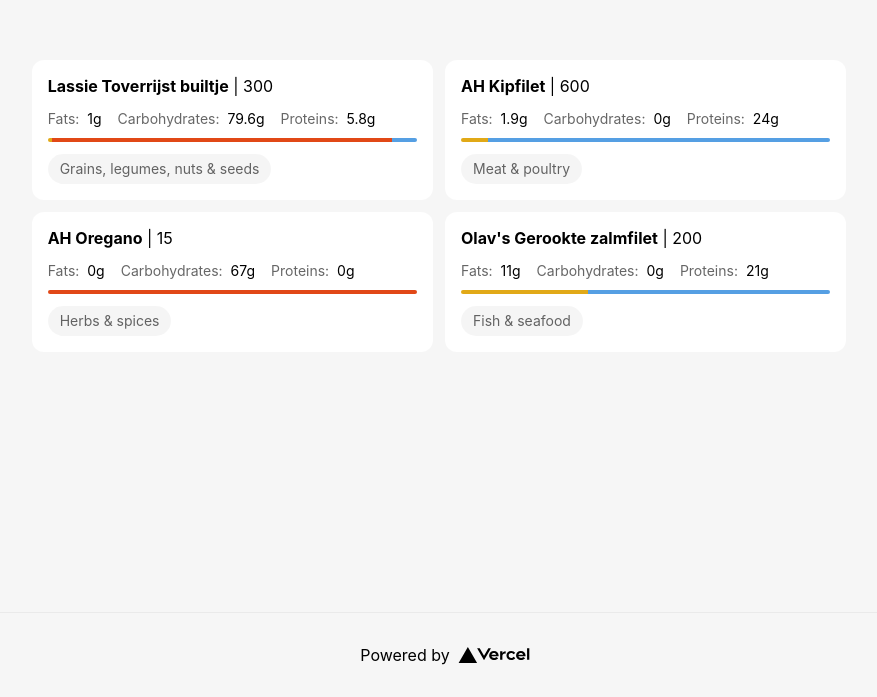
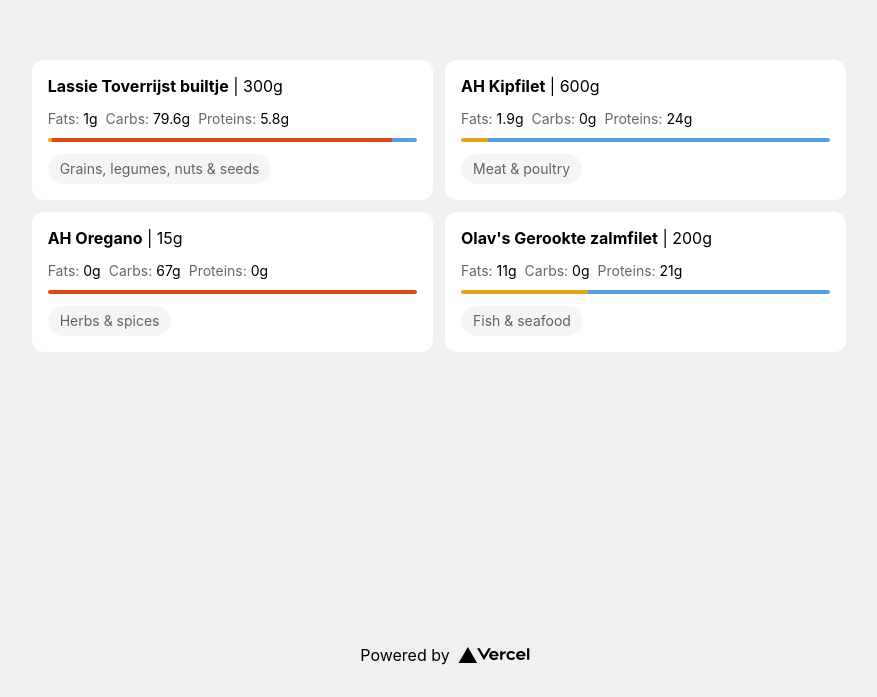
Before and after one commit to SergPerep/bite-me, a Next.js app in the folder client/: page / in a window 1280 px wide. Shown: the part 188-885 px from the top of the page, without its empty margins (195-1072 px from the left). Built offline with nearby package versions, Linux system fonts and the light colour scheme.

Commit message:
Split Food component on a number of smaller components

```diff
--- a/client/components/FoodList.tsx
+++ b/client/components/Food/FoodItem.tsx
@@ -1,11 +1,12 @@
 import Nutrients from "./Nutrients";
 import Categories from "./Categories";
-import { Food, Foods } from "../types";
+import { Food } from "../../types";
 
 const FoodItem = ({ food }: { food: Food}) => {
     return <div className="food">
         <div className="food__header">
-            <span className="food__title">{food.name.nl}</span><span className="food__package-size"> | {food.packageSize}</span>
+            <span className="food__title">{food.name.nl}</span>
+            <span className="food__package-size"> | {food.packageSize}{food.unit}</span>
         </div>
         <Nutrients nutrientVals={{
             fatsNum: food.nutrition.fats,
@@ -15,10 +16,4 @@
     </div>
 }
 
-const FoodList = ({ foods }: { foods: Foods }) => {
-    return <div className="foods">
-        {foods.map((food, index) => <FoodItem food={food} key={index} />)}
-    </div>
-}
-
-export default FoodList;
+export default FoodItem;
--- /dev/null
+++ b/client/components/Food/FoodList.tsx
@@ -0,0 +1,10 @@
+import FoodItem from "./FoodItem";
+import { Foods } from "../../types";
+
+const FoodList = ({ foods }: { foods: Foods }) => {
+    return <div className="foods">
+        {foods.map((food, index) => <FoodItem food={food} key={index} />)}
+    </div>
+}
+
+export default FoodList;
--- /dev/null
+++ b/client/components/Food/Nutrient.tsx
@@ -0,0 +1,8 @@
+const Nutrient = ({ title, value }: { title: string, value: number }) => {
+    return <span className="food__nutrient">
+            <span className="title">{`${title}: `}</span>
+            <span className="value"> {`${value}g`}</span>
+        </span>
+}
+
+export default Nutrient;
--- /dev/null
+++ b/client/components/Food/NutrientBar.tsx
@@ -0,0 +1,15 @@
+type NutrientVals = { fatsNum: number, carbsNum: number, proteinsNum: number }
+
+const NutrientBar = ({ nutrientVals }: { nutrientVals: NutrientVals }) => {
+    const { fatsNum, carbsNum, proteinsNum } = nutrientVals;
+    const sumNum = fatsNum + carbsNum + proteinsNum;
+    const calcPercentStr = (num: number) => num * 100 / sumNum + "%";
+
+    return <div className="nutrient-bar">
+        <span className="fats" style={{ width: calcPercentStr(fatsNum)}}/>
+        <span className="carbohydrates" style={{ width: calcPercentStr(carbsNum)}}/>
+        <span className="proteins" style={{ width: calcPercentStr(proteinsNum) }}/>
+    </div>
+}
+
+export default NutrientBar;
--- /dev/null
+++ b/client/components/Food/Nutrients.tsx
@@ -0,0 +1,19 @@
+import NutrientBar from "./NutrientBar";
+import Nutrient from "./Nutrient";
+const Nutrients = ({ nutrientVals }: {
+    nutrientVals : {
+        fatsNum: number,
+        carbsNum: number,
+        proteinsNum: number
+    }}) => {
+    return <div className="food__nutrients">
+            <div className="food__nutrients__values">
+                <Nutrient title="Fats" value={nutrientVals.fatsNum} />
+                <Nutrient title="Carbs" value={nutrientVals.carbsNum} />
+                <Nutrient title="Proteins" value={nutrientVals.proteinsNum} />
+            </div>
+            <NutrientBar nutrientVals={nutrientVals} />
+        </div>
+}
+
+export default Nutrients;
--- a/client/components/Nutrients.tsx
+++ /dev/null
@@ -1,39 +0,0 @@
-
-const Nutrient = ({ title, value }: { title: string, value: number }) => {
-    return <span className="food__nutrient">
-            <span className="title">{`${title}:`}</span>
-            <span className="value"> {`${value}g`}</span>
-        </span>
-}
-
-type NutrientVals = { fatsNum: number, carbsNum: number, proteinsNum: number }
-
-const NutrientBar = ({ nutrientVals }: { nutrientVals: NutrientVals }) => {
-    const { fatsNum, carbsNum, proteinsNum } = nutrientVals;
-    const sumNum = fatsNum + carbsNum + proteinsNum;
-    const calcPercentStr = (num: number) => num * 100 / sumNum + "%";
-
-    return <div className="nutrient-bar">
-        <span className="fats" style={{ width: calcPercentStr(fatsNum)}}/>
-        <span className="carbohydrates" style={{ width: calcPercentStr(carbsNum)}}/>
-        <span className="proteins" style={{ width: calcPercentStr(proteinsNum) }}/>
-    </div>
-}
-
-const Nutrients = ({ nutrientVals }: {
-    nutrientVals : {
-        fatsNum: number,
-        carbsNum: number,
-        proteinsNum: number
-    }}) => {
-    return <div className="food__nutrients">
-            <div className="food__nutrients__values">
-                <Nutrient title="Fats" value={nutrientVals.fatsNum} />
-                <Nutrient title="Carbohydrates" value={nutrientVals.carbsNum} />
-                <Nutrient title="Proteins" value={nutrientVals.proteinsNum} />
-            </div>
-            <NutrientBar nutrientVals={nutrientVals} />
-        </div>
-}
-
-export default Nutrients;
--- a/client/pages/index.tsx
+++ b/client/pages/index.tsx
@@ -1,7 +1,7 @@
 import type { NextPage } from 'next'
 import Head from 'next/head'
 import Image from 'next/image'
-import FoodList from '../components/FoodList';
+import FoodList from '../components/Food/FoodList';
 import styles from '../styles/Home.module.css';
 import { Foods } from '../types';
 
--- a/client/styles/globals.css
+++ b/client/styles/globals.css
@@ -4,7 +4,7 @@
   margin: 0;
   font-family: -apple-system, BlinkMacSystemFont, Segoe UI, Roboto, Oxygen,
     Ubuntu, Cantarell, Fira Sans, Droid Sans, Helvetica Neue, sans-serif;
-    background-color: #F6F6F6;
+    background-color: #F0F0F0;
 }
 
 a {
@@ -66,12 +66,11 @@
 .food__nutrient {
   font-size: 14px;
   line-height: 22px;
-  margin-right: 16px;
+  margin-right: 8px;
 }
 
 .food__nutrient .title {
   color: var(--c-black-a60);
-  margin-right: 4px;
 }
 
 .nutrient-bar{
```
Also changed, not shown: client/components/Food/Categories.tsx (renamed from client/components/Categories.tsx), client/components/Food/mockData.ts (renamed from client/components/mockData.ts).
